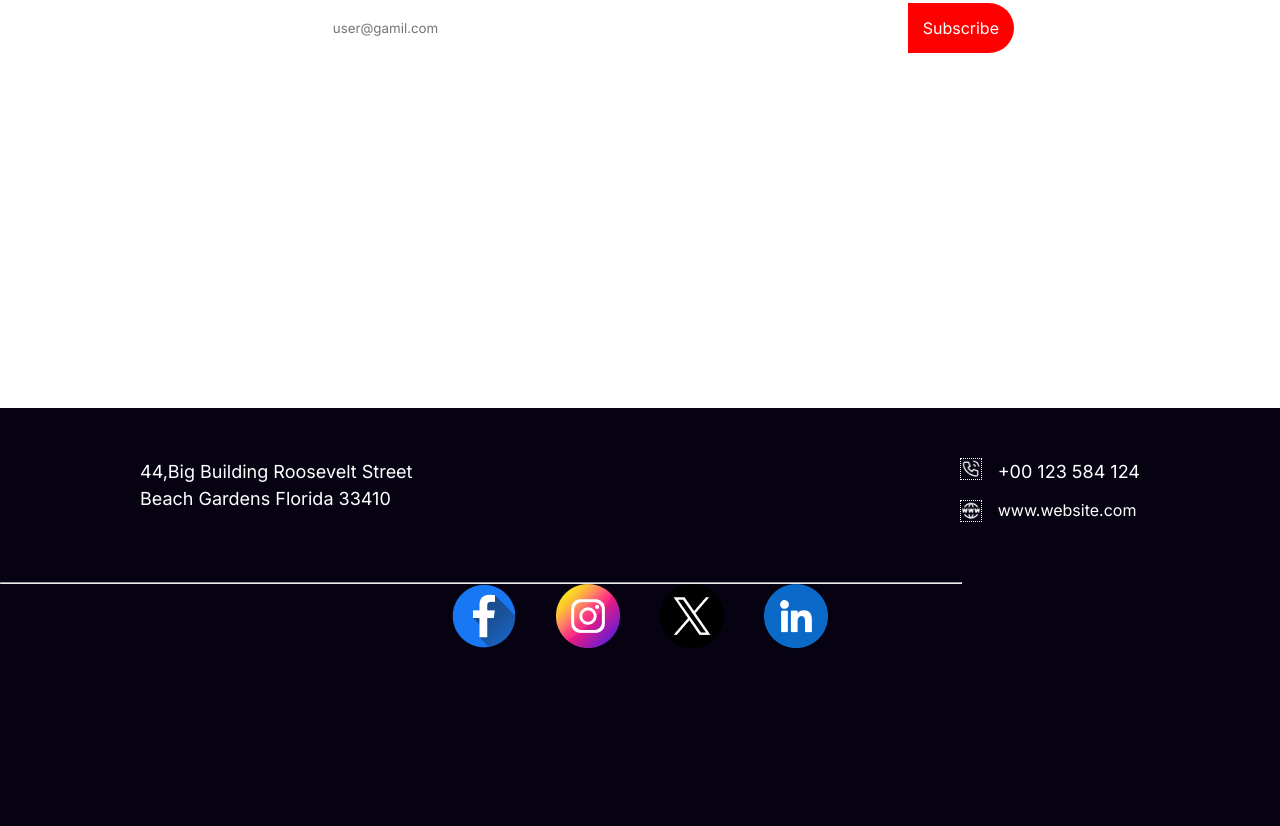
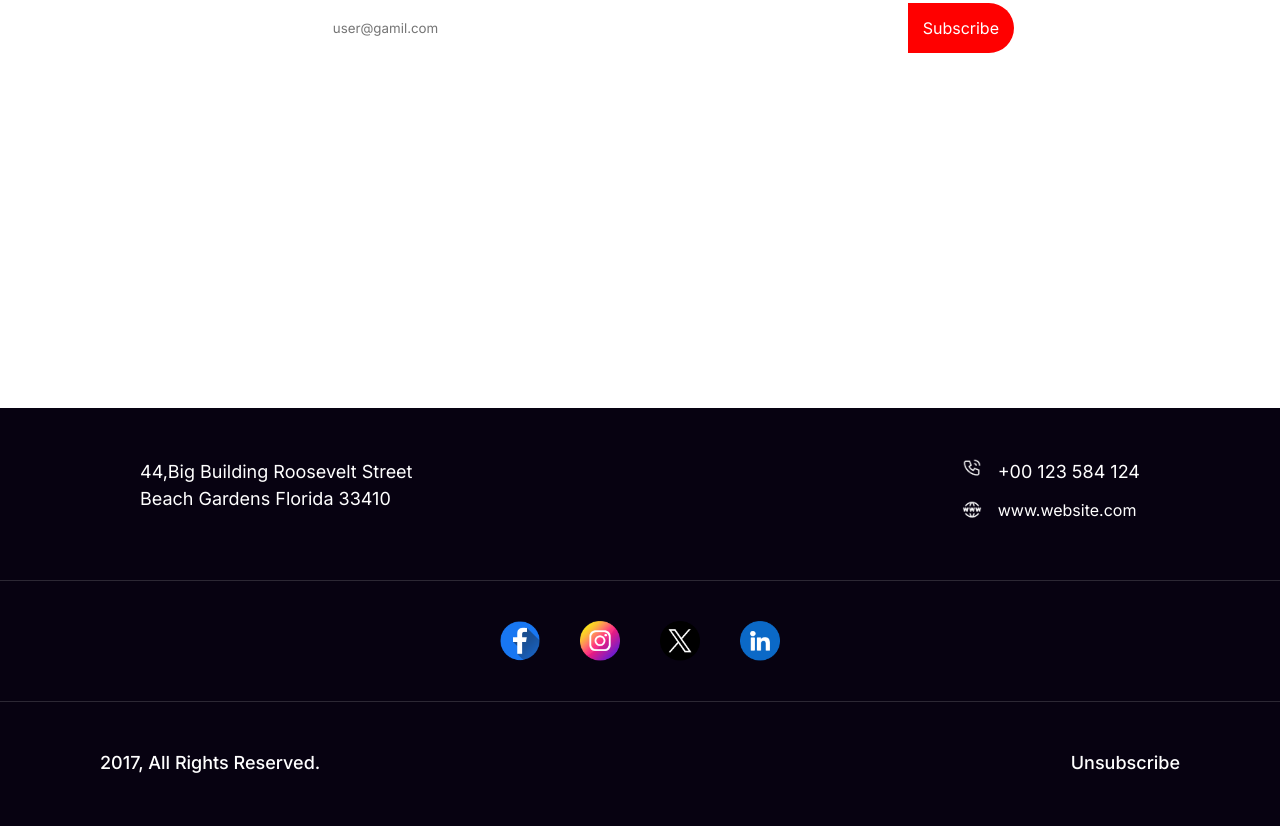
Before and after one commit to KHADIJAURMI/B9A1-New-Year-New-Mission, a plain HTML site: page index.html in a window 1280 px wide. Shown: the part 5016-5842 px from the top of the page. Drawn offline with Linux system fonts and the light colour scheme.

Commit message:
new footer added

```diff
--- a/index.html
+++ b/index.html
@@ -106,7 +106,6 @@
                 <button>Subscribe </button>
             </div>
         </section>
-
         <footer class="footer-container">
             <div class="footer-intro">
                 <p class="footer-details">44,Big Building Roosevelt Street<br>
@@ -131,6 +130,11 @@
                     <img src="resources/Twitter.png" alt="" srcset="">
                     <img src="resources/Linkedin.png" alt="" srcset="">
                 </div>
+                <hr>
+            </div>
+            <div class="footer-subscribe">
+                <p>2017, All Rights Reserved.</p>
+                <p>Unsubscribe</p>
             </div>
 
         </footer>
--- a/style/style.css
+++ b/style/style.css
@@ -370,13 +370,12 @@
 .footer-contact img {
     width: 20px;
     height: 20px;
-    border: 1px dotted white;
 }
 
 .footer-social hr {
-    color: lightgrey;
-    width: 75%;
-    align-items: center;
+    height: 1px;
+    background-color: rgba(255, 255, 255, 0.15);
+    border: none;
 }
 
 .footer-social-image {
@@ -384,4 +383,21 @@
     justify-content: center;
     align-items: center;
     gap: 40px;
+    padding: 40px;
 }
+
+.footer-social-image img {
+    width: 40px;
+    height: 40px;
+}
+
+.footer-subscribe {
+    display: flex;
+    justify-content: space-between;
+    padding: 50px 100px;
+}
+
+.footer-subscribe p {
+    font-size: 18px;
+    font-weight: 500;
+}
```
